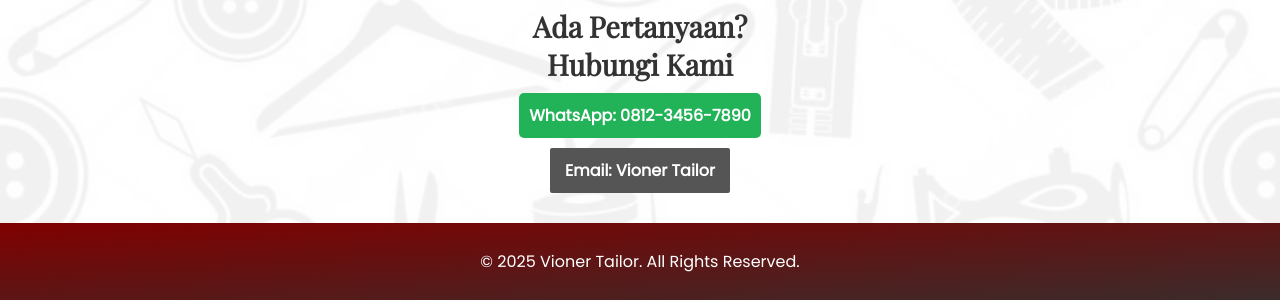
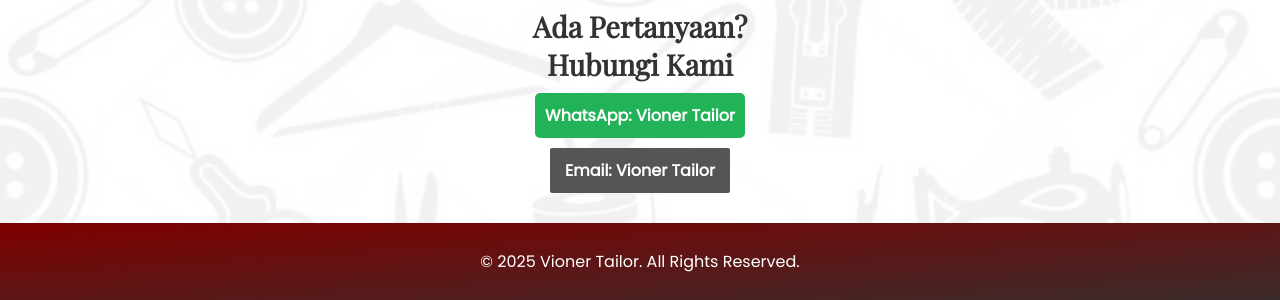
Before and after one commit to Dhokiez/TUGAS-WEB-END, a plain HTML site: page kontak.html in a window 1280 px wide. Shown: the part 701-1001 px from the top of the page. Drawn offline with nearby package versions, Linux system fonts and the light colour scheme.

Commit message:
Upload files via upload

```diff
--- a/kontak.html
+++ b/kontak.html
@@ -44,7 +44,7 @@
         <h2>Ada Pertanyaan?</h2>
         <h2>Hubungi Kami</h2>
         <a href="https://wa.me/6281234567890" class="whatsapp-button" target="_blank">
-        WhatsApp: 0812-3456-7890</a>
+        WhatsApp: Vioner Tailor</a>
         <a href="https://mail.google.com/mail/?view=cm&fs=1&to=vionertailor@gmail.com" class="email-button" target="_blank">
         Email: Vioner Tailor
         </a>
```
